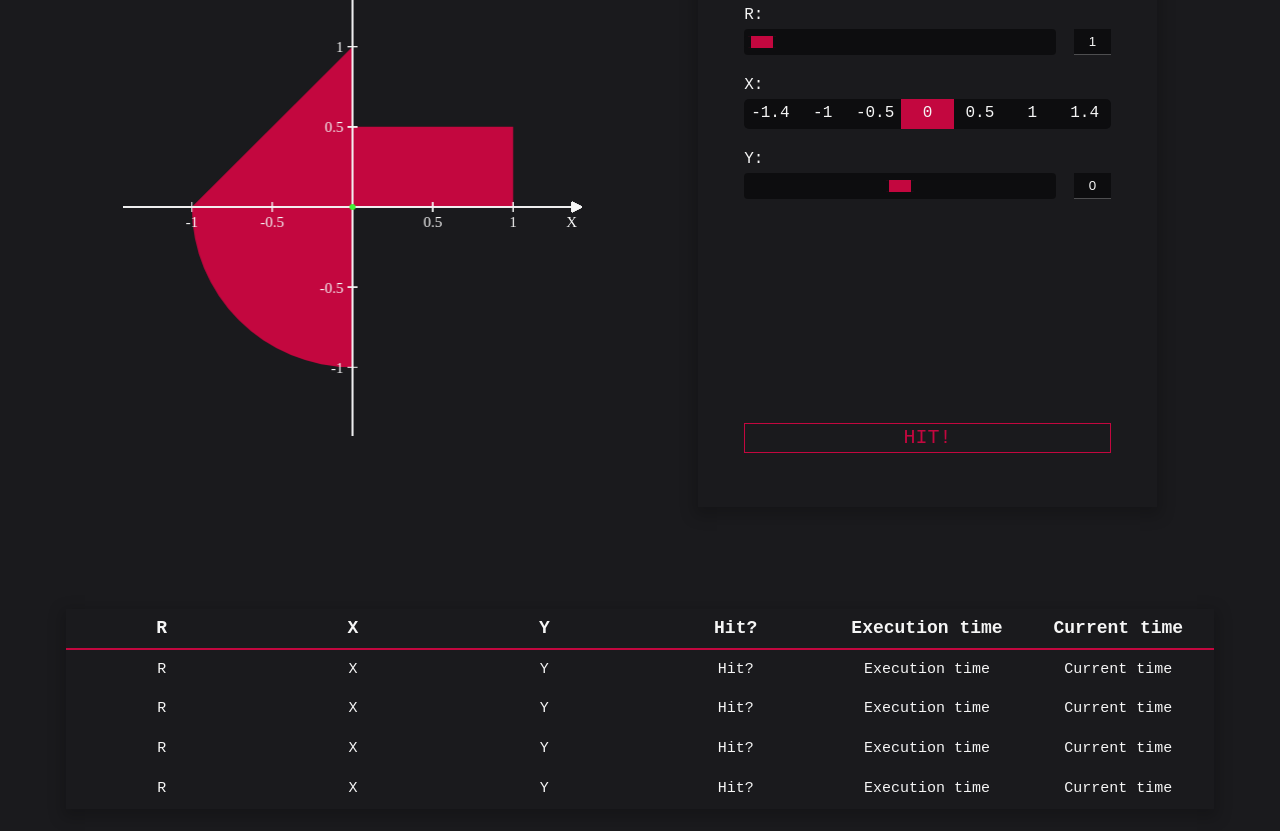
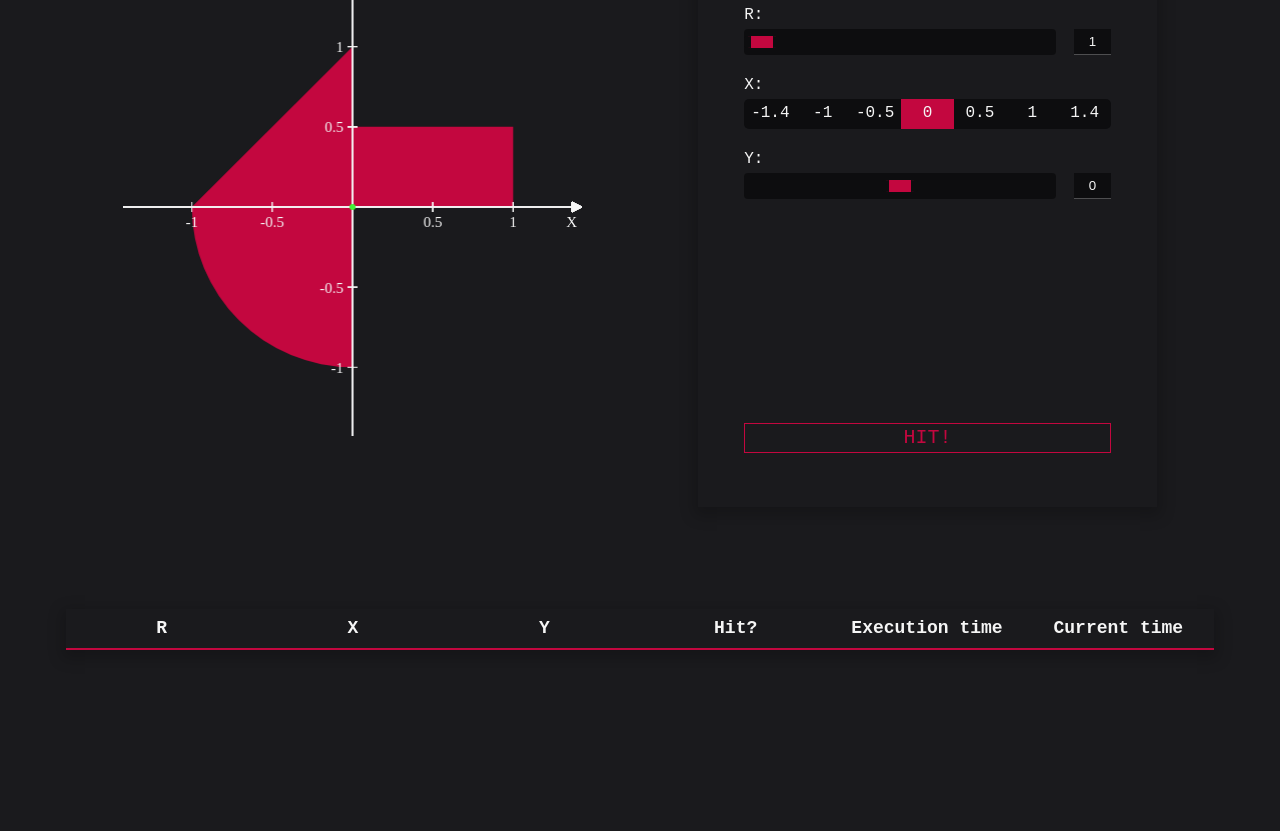
Before and after one commit to Not-N0w/web-lab1, a plain HTML site: page index.html in a window 1280 px wide. Shown: the part 227-1058 px from the top of the page. After the commit the page ends 959 px from the top, so only its background shows below. Drawn offline with Linux system fonts and the light colour scheme.

Commit message:
frontend: table fix

```diff
--- a/index.html
+++ b/index.html
@@ -109,39 +109,6 @@
                         <th>Execution time</th>
                         <th>Current time</th>
                     </tr>
-                    <tr>
-                        <th>R</th>
-                        <th>X</th>
-                        <th>Y</th>
-                        <th>Hit?</th>
-                        <th>Execution time</th>
-                        <th>Current time</th>
-                    </tr>
-                                        <tr>
-                        <th>R</th>
-                        <th>X</th>
-                        <th>Y</th>
-                        <th>Hit?</th>
-                        <th>Execution time</th>
-                        <th>Current time</th>
-                    </tr>
-                                        <tr>
-                        <th>R</th>
-                        <th>X</th>
-                        <th>Y</th>
-                        <th>Hit?</th>
-                        <th>Execution time</th>
-                        <th>Current time</th>
-                    </tr>
-                                        <tr>
-                        <th>R</th>
-                        <th>X</th>
-                        <th>Y</th>
-                        <th>Hit?</th>
-                        <th>Execution time</th>
-                        <th>Current time</th>
-                    </tr>
-
                 </table>
             </td>
         </tr>
```
